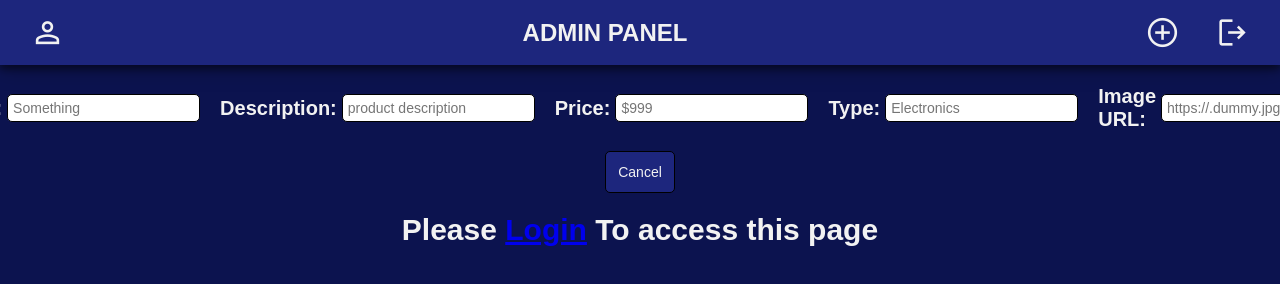
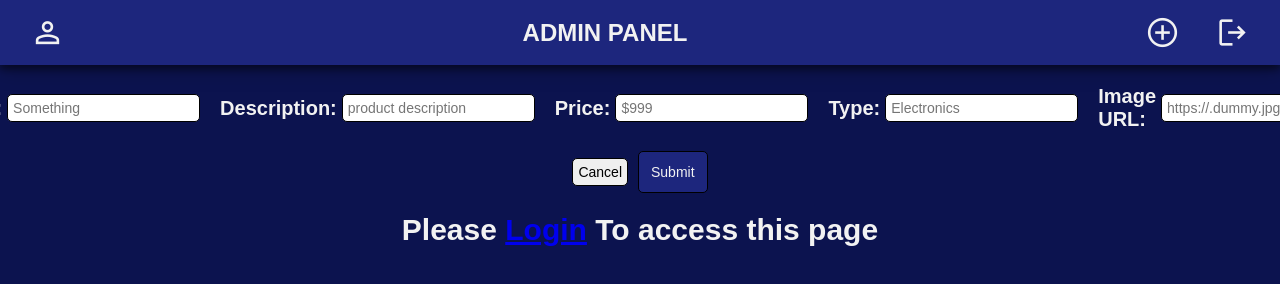
Before and after one commit to Pratham-D14/E-Commerce, a plain HTML site: page docs/admin-panel.html in a window 1280 px wide. Both pictures are taken after a click on the link "add_circle". Shown: the top 284 px of the page. Drawn offline with nearby package versions, Linux system fonts and the light colour scheme; no server answers.

Commit message:
change in admin addproduct form

```diff
--- a/docs/admin-panel.html
+++ b/docs/admin-panel.html
@@ -75,13 +75,12 @@
         </div>
 
         <div class="submitbtn">
-          <!-- <input type="submit" value="Submit" id="submit-btn" /> -->
           <input
             type="submit"
             value="Cancel"
-            id="submit-btn"
             onclick="window.location.reload()"
           />
+          <input type="submit" value="Submit" id="submit-btn" />
         </div>
       </form>
     </div>
```
